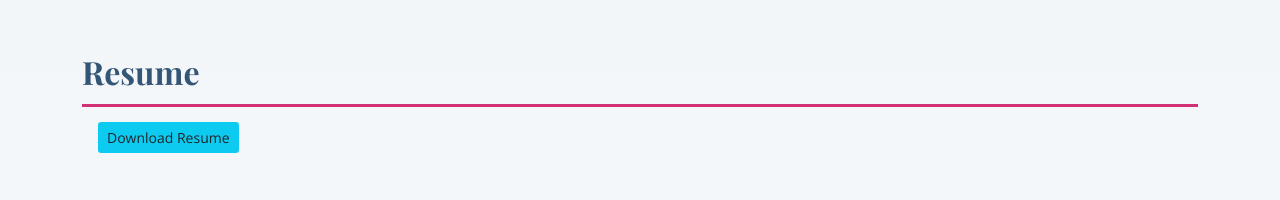
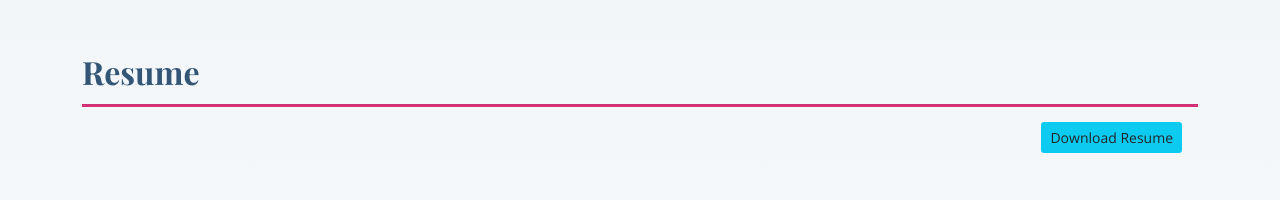
Before and after one commit to anjatmyers/portfolio2021, a plain HTML site: page index.html in a window 1280 px wide. Shown: the part 3100-3300 px from the top of the page. Drawn offline with nearby package versions, Linux system fonts and the light colour scheme; a web font is replaced by a local one.

Commit message:
shifted download button

```diff
--- a/index.html
+++ b/index.html
@@ -319,10 +319,9 @@
         <div class="section-title">
           <h2>Resume</h2>
 
-          <div class="d-flex">
-            <a href="amyers2021Resume.pdf" download="amyers2021Resume.pdf"> <div class="btn bg-info btn-sm mx-3">Download Resume</div></a>
-            <!-- <a >Download</a>  -->
-           <!-- <p>*References available upon request</p> -->
+          <div class="d-flex justify-content-end">
+            <a href="amyers2021Resume.pdf" download="amyers2021Resume.pdf" > <div class="btn bg-info btn-sm mx-3">Download Resume</div></a>
+
           </div>
         </div>
 
```
